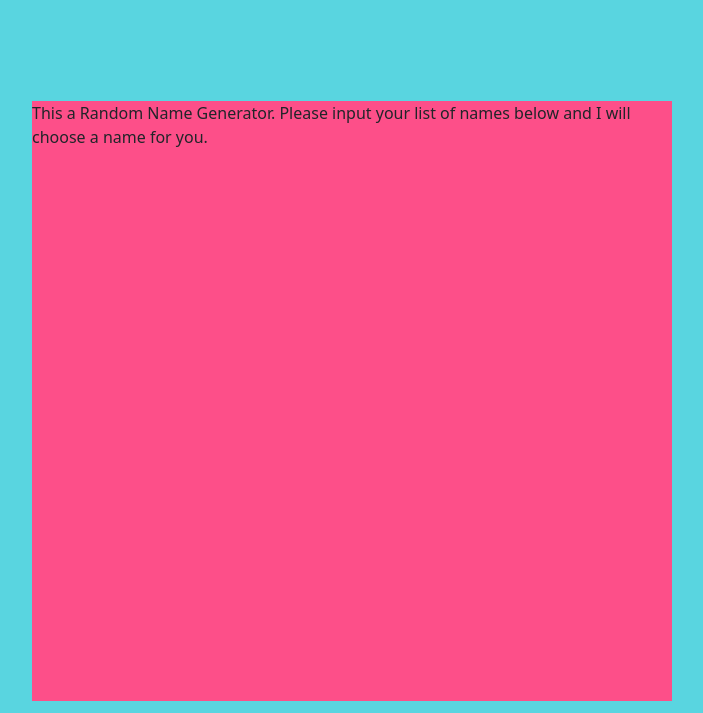
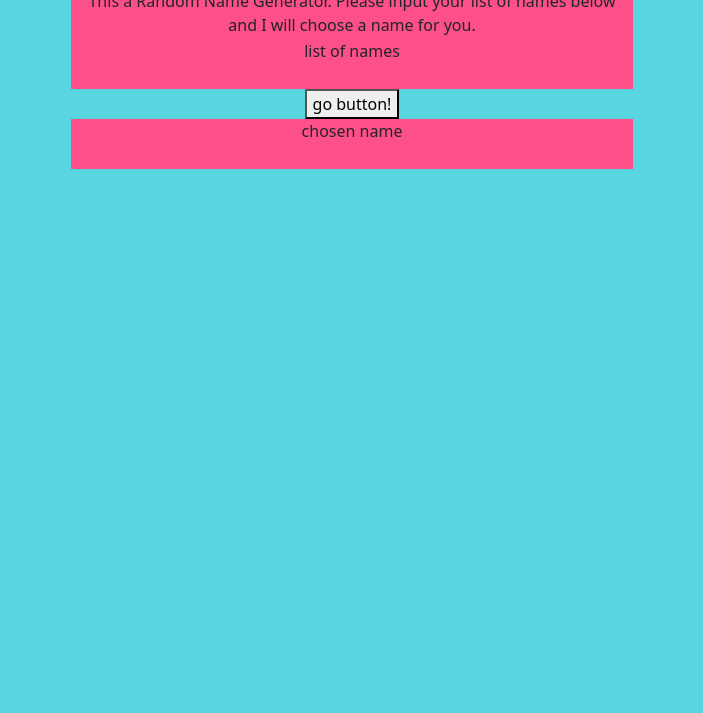
Before and after one commit to Nessa0716/march-prodject, a plain HTML site: page index.html in a window 1280 px wide. Shown: the part 87-800 px from the top of the page, without its empty margins (288-991 px from the left). Drawn offline with nearby package versions, Linux system fonts and the light colour scheme.

Commit message:
html sorta done...?

```diff
--- a/index.html
+++ b/index.html
@@ -17,9 +17,31 @@
   <body>
 <h1 id="title">Random Name Generator</h1>
 
-<div id="vanessa">
+<div class="container text-center">
+
+    <div class="row g-2">
+<div id="instructions">
   This a Random Name Generator. Please input your list of names below and I will choose a name for you.
 </div>
+</div>
+
+
+<div class="row g-2">
+<div id="listofnames">
+    list of names
+  </div>
+</div>
+
+<button>go button!</button>
+<div class="row g-2">
+  <div id="chosenname">
+    chosen name
+  </div>
+</div>
+
+
+</div>
+
 
 
 
--- a/style.css
+++ b/style.css
@@ -7,12 +7,38 @@ body {
     margin-top: 20px;
 }
 
-#vanessa {
+#instructions {
     background-color: #fd4f89;
     width: 50%;
-    height: 600px;
+    height: 50px;
     display: block;
   margin-left: auto;
   margin-right: auto;
-  margin-top: 120px;
 }
+
+#listofnames {
+    background-color: #fd4f89;
+    width: 50%;
+    height: 50px;
+    display: block;
+  margin-left: auto;
+  margin-right: auto;
+}
+
+#button2 {
+    background-color: #fd4f89;
+    width: 50%;
+    height: 50px;
+    display: block;
+  margin-left: auto;
+  margin-right: auto;
+}
+
+#chosenname {
+    background-color: #fd4f89;
+    width: 50%;
+    height: 50px;
+    display: block;
+  margin-left: auto;
+  margin-right: auto;
+}
```
